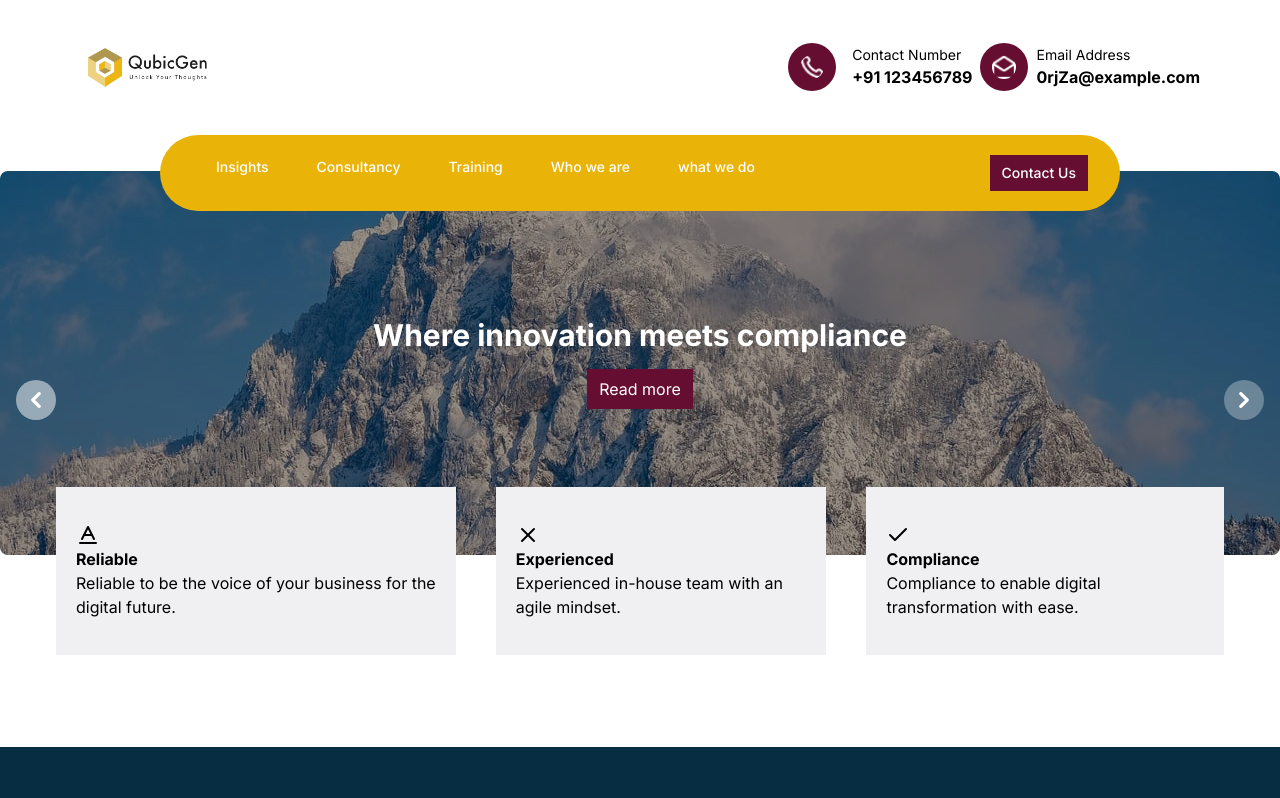
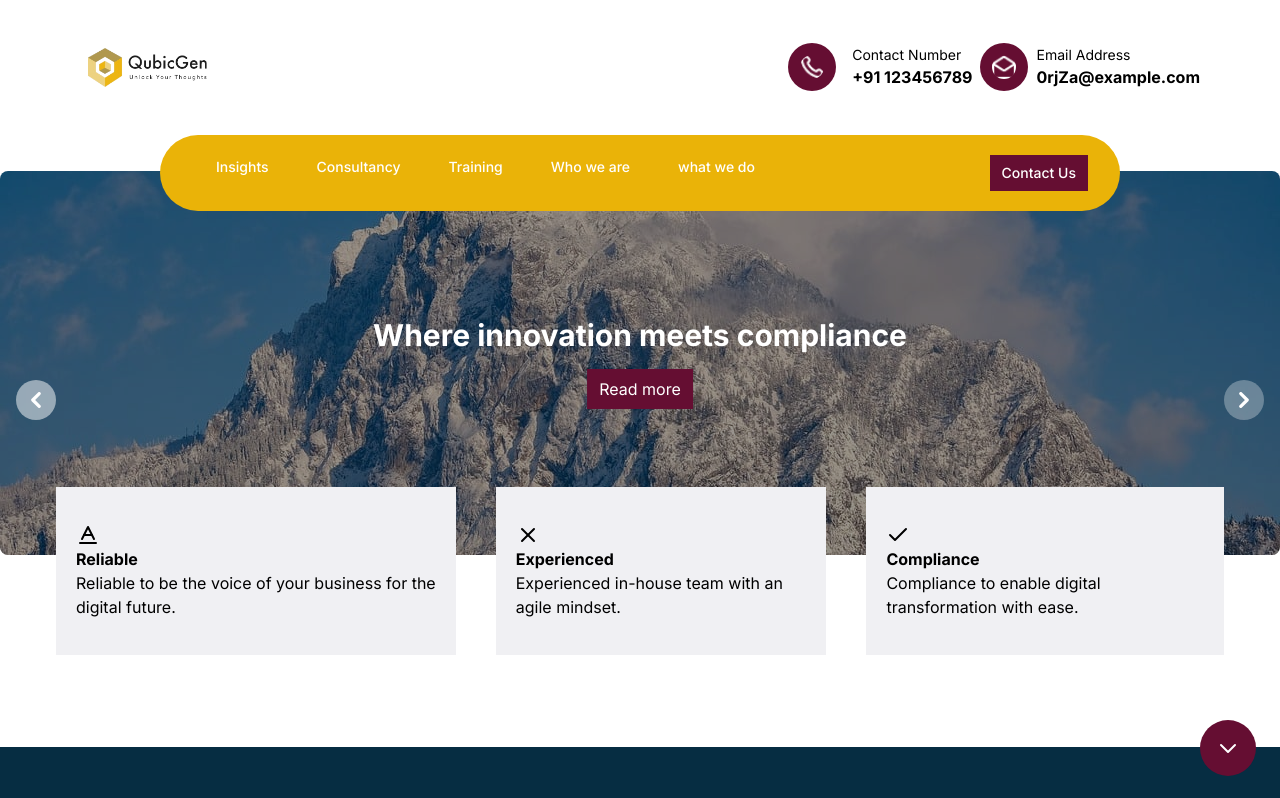
Before and after one commit to pmdnawaz1/qubic-gen, a Next.js app: page / in a window 1280 px wide. Shown: the top 798 px of the page. Built offline with nearby package versions, Linux system fonts and the light colour scheme.

Commit message:
add button for contact

```diff
--- /dev/null
+++ b/components/component/SpeedDail.jsx
@@ -0,0 +1,82 @@
+'use client';
+import { useState } from 'react';
+import Image from 'next/image';
+import Link from 'next/link';
+import '../../app/globals.css';
+
+const SpeedDial = () => {
+  const [isMenuOpen, setIsMenuOpen] = useState(false);
+
+  const handleToggleMenu = () => {
+    setIsMenuOpen(!isMenuOpen);
+  };
+
+  return (
+    <div data-dial-init className="fixed bottom-6 right-6 group z-50">
+      <div
+        id="speed-dial-menu-default"
+        className={`flex flex-col items-center ${
+          isMenuOpen ? '' : 'hidden'
+        } space-y-2`}
+      >
+        <Link href="/contact" className="flex justify-center items-center w-12 h-12 text-gray-500 hover:text-gray-900 bg-white rounded-full border border-gray-200 dark:border-gray-600 shadow-sm dark:hover:text-white dark:text-gray-400 hover:bg-gray-50 dark:bg-gray-700 dark:hover:bg-gray-600 focus:ring-4 focus:ring-gray-300 focus:outline-none dark:focus:ring-gray-400"
+            data-tooltip-target="tooltip-contact"
+            data-tooltip-placement="left">
+
+
+            <svg
+              className="w-6 h-6"
+              fill="none"
+              stroke="currentColor"
+              viewBox="0 0 24 24"
+              xmlns="http://www.w3.org/2000/svg"
+            >
+
+            </svg>
+        </Link>
+      </div>
+      <button
+        type="button"
+        onClick={handleToggleMenu}
+        className="flex items-center justify-center text-white bg-[#650e32] rounded-full w-14 h-14 hover:bg-blue-800  focus:ring-4 focus:ring-blue-300 focus:outline-none"
+        aria-controls="speed-dial-menu-default"
+        aria-expanded={isMenuOpen}
+      >
+        {/* Menu Toggle Icon */}
+        {isMenuOpen ? (
+          <svg
+            className="w-6 h-6 transition-transform rotate-45"
+            fill="none"
+            stroke="currentColor"
+            viewBox="0 0 24 24"
+            xmlns="http://www.w3.org/2000/svg"
+          >
+            <path
+              strokeLinecap="round"
+              strokeLinejoin="round"
+              strokeWidth="2"
+              d="M6 18L18 6M6 6l12 12"
+            />
+          </svg>
+        ) : (
+          <svg
+            className="w-6 h-6"
+            fill="none"
+            stroke="currentColor"
+            viewBox="0 0 24 24"
+            xmlns="http://www.w3.org/2000/svg"
+          >
+            <path
+              strokeLinecap="round"
+              strokeLinejoin="round"
+              strokeWidth="2"
+              d="M19 9l-7 7-7-7"
+            />
+          </svg>
+        )}
+      </button>
+    </div>
+  );
+};
+
+export default SpeedDial;
--- a/components/component/landing.jsx
+++ b/components/component/landing.jsx
@@ -3,6 +3,7 @@ import OurServices from "../component/OurServices";
 import Footer from "../component/Footer";
 import SecondCard from "../component/SecondCard";
 import TestimonialCard from "../component/TestimonialCard";
+import SpeedDial from "../component/SpeedDail";
 
 import Courosel from "../component/Header/Courosel";
 import HeaderCards from "../component/Header/HeaderCards";
@@ -19,7 +20,7 @@ export function Landing() {
         <div className="relative  sm:-mt-10 sm:top-10 sm:z-10">
           <NavBar />
         </div>
-
+        <SpeedDial/>
         <Courosel/>
         <HeaderCards/>
       <SecondCard/>
--- a/pages/contact/index.jsx
+++ b/pages/contact/index.jsx
@@ -13,7 +13,7 @@ const Contact = () => {
   return (
     <>
     <Header/>
-      <section className="relative z-10 mx-10 px-5 overflow-hidden bg-white py-20 dark:bg-dark lg:py-[120px]">
+      <section className="relative z-10 m-10 px-5 overflow-hidden bg-white py-20 dark:bg-dark lg:py-[120px]">
 
         <div className="container">
           <div className="-mx-4 flex flex-wrap lg:justify-between">
--- a/pages/services/index.js
+++ b/pages/services/index.js
@@ -88,8 +88,7 @@ const ServicesComponent = () => {
             className="relative overflow-hidden"
             data-aos="fade-up"
           >
-            {/* Apply shadow to the outer container */}
-            <div className="bg-white p-6 rounded-md shadow-md hover:shadow-lg">
+            <div className="bg-slate-200 p-6 rounded-md shadow-md hover:shadow-lg">
               <div className="mb-4 h-24 relative">
                 <Image
                   src={service.imagePath}
```
